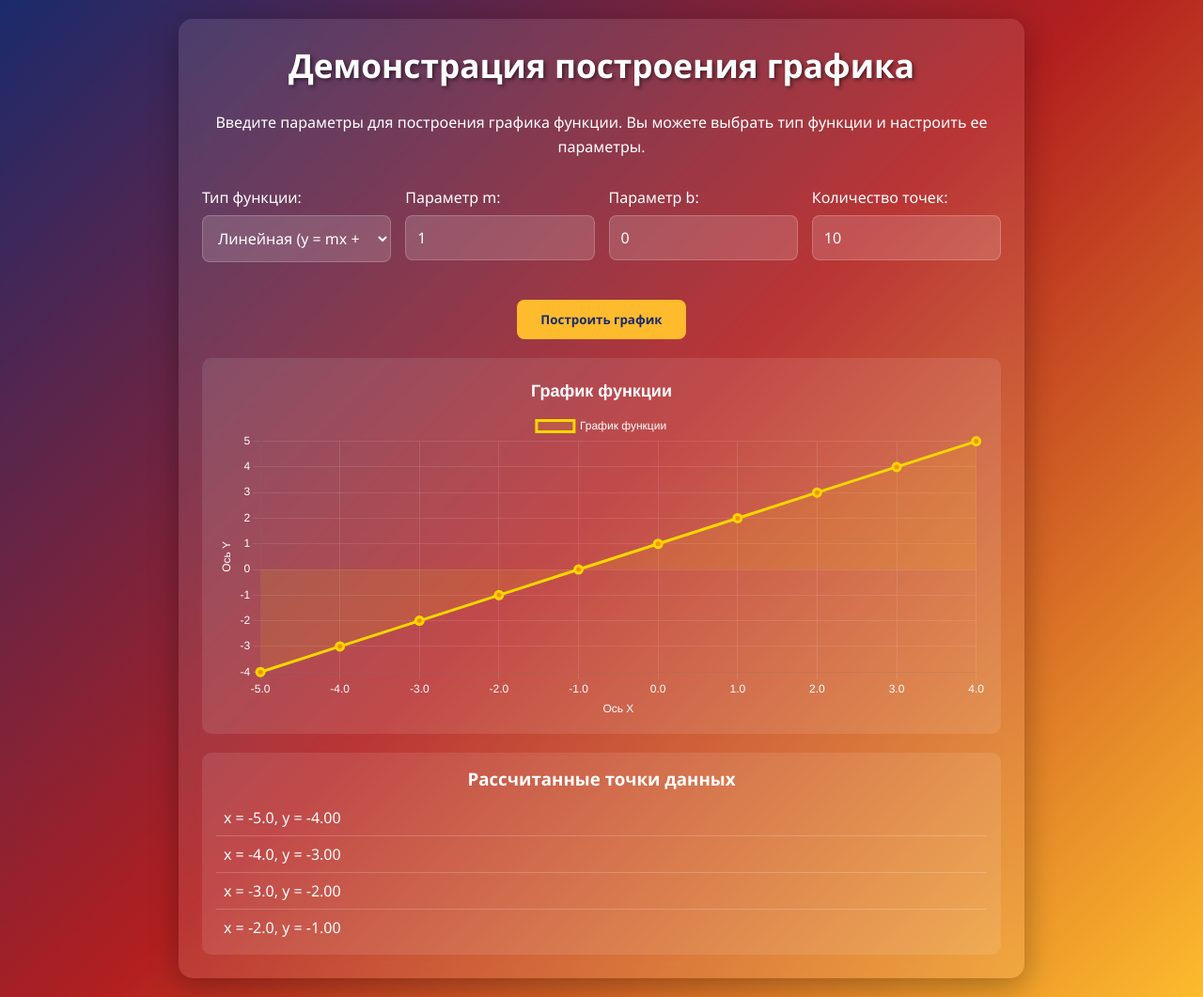
After one commit to Paradox60/flask-front-end, a Flask app: page /graph in a window 1280 px wide. The commit adds this page. Shown: the whole page at 94% size. Run offline with Flask 2, Linux system fonts and the light colour scheme.

Commit message:
New page graph.html added for main project.

```diff
--- a/flask_compendium/app.py
+++ b/flask_compendium/app.py
@@ -124,3 +124,7 @@ def drop_menu():
 @app.route("/calculator_label")
 def calculator_label():
     return render_template("CSS_temp/calculator_label.html")
+
+@app.route("/graph")
+def graph():
+    return render_template("CSS_temp/graph.html")
--- /dev/null
+++ b/flask_compendium/templates/CSS_temp/graph.html
@@ -0,0 +1,366 @@
+<!DOCTYPE html>
+<html lang="ru">
+<head>
+    <meta charset="UTF-8">
+    <meta name="viewport" content="width=device-width, initial-scale=1.0">
+    <title>Демонстрация графика</title>
+    <script src="https://cdn.jsdelivr.net/npm/chart.js"></script>
+    <style>
+        * {
+            box-sizing: border-box;
+            margin: 0;
+            padding: 0;
+            font-family: 'Segoe UI', Tahoma, Geneva, Verdana, sans-serif;
+        }
+
+        body {
+            background: linear-gradient(135deg, #1a2a6c, #b21f1f, #fdbb2d);
+            color: white;
+            padding: 20px;
+            min-height: 100vh;
+        }
+
+        .container {
+            max-width: 900px;
+            margin: 0 auto;
+            background: rgba(255, 255, 255, 0.1);
+            padding: 25px;
+            border-radius: 15px;
+            backdrop-filter: blur(10px);
+            box-shadow: 0 8px 32px rgba(0, 0, 0, 0.3);
+        }
+
+        h1 {
+            text-align: center;
+            margin-bottom: 25px;
+            font-size: 2.2rem;
+            text-shadow: 2px 2px 4px rgba(0, 0, 0, 0.5);
+        }
+
+        .description {
+            text-align: center;
+            margin-bottom: 30px;
+            line-height: 1.6;
+        }
+
+        .input-section {
+            display: flex;
+            flex-wrap: wrap;
+            gap: 15px;
+            margin-bottom: 30px;
+            justify-content: center;
+        }
+
+        .input-group {
+            flex: 1;
+            min-width: 200px;
+        }
+
+        label {
+            display: block;
+            margin-bottom: 8px;
+            font-weight: 500;
+        }
+
+        input, select {
+            width: 100%;
+            padding: 12px;
+            border: none;
+            border-radius: 8px;
+            background: rgba(255, 255, 255, 0.15);
+            color: white;
+            font-size: 16px;
+            border: 1px solid rgba(255, 255, 255, 0.2);
+        }
+
+        input::placeholder {
+            color: rgba(255, 255, 255, 0.7);
+        }
+
+        button {
+            padding: 12px 25px;
+            background: #fdbb2d;
+            color: #1a2a6c;
+            border: none;
+            border-radius: 8px;
+            font-weight: bold;
+            cursor: pointer;
+            transition: all 0.3s;
+            margin-top: 10px;
+        }
+
+        button:hover {
+            background: #ffa500;
+            transform: translateY(-2px);
+            box-shadow: 0 5px 15px rgba(0, 0, 0, 0.2);
+        }
+
+        .chart-container {
+            position: relative;
+            height: 400px;
+            margin-top: 20px;
+            background: rgba(255, 255, 255, 0.1);
+            border-radius: 10px;
+            padding: 15px;
+        }
+
+        .data-points {
+            margin-top: 20px;
+            padding: 15px;
+            background: rgba(255, 255, 255, 0.1);
+            border-radius: 10px;
+        }
+
+        .data-points h3 {
+            margin-bottom: 10px;
+            text-align: center;
+        }
+
+        #pointsList {
+            list-style-type: none;
+            max-height: 150px;
+            overflow-y: auto;
+        }
+
+        #pointsList li {
+            padding: 8px;
+            border-bottom: 1px solid rgba(255, 255, 255, 0.2);
+        }
+
+        @media (max-width: 600px) {
+            .input-group {
+                min-width: 100%;
+            }
+        }
+    </style>
+</head>
+<body>
+    <div class="container">
+        <h1>Демонстрация построения графика</h1>
+
+        <p class="description">
+            Введите параметры для построения графика функции. Вы можете выбрать тип функции и настроить ее параметры.
+        </p>
+
+        <div class="input-section">
+            <div class="input-group">
+                <label for="functionType">Тип функции:</label>
+                <select id="functionType">
+                    <option value="linear">Линейная (y = mx + b)</option>
+                    <option value="quadratic">Квадратичная (y = ax² + bx + c)</option>
+                    <option value="sin">Синусоида (y = a·sin(bx))</option>
+                    <option value="cos">Косинусоида (y = a·cos(bx))</option>
+                </select>
+            </div>
+
+            <div class="input-group">
+                <label for="paramA">Параметр a:</label>
+                <input type="number" id="paramA" value="1" step="0.1">
+            </div>
+
+            <div class="input-group">
+                <label for="paramB">Параметр b:</label>
+                <input type="number" id="paramB" value="1" step="0.1">
+            </div>
+
+            <div class="input-group">
+                <label for="paramC">Параметр c:</label>
+                <input type="number" id="paramC" value="0" step="0.1">
+            </div>
+
+            <div class="input-group">
+                <label for="pointCount">Количество точек:</label>
+                <input type="number" id="pointCount" value="10" min="5" max="100">
+            </div>
+        </div>
+
+        <div style="text-align: center;">
+            <button id="generateBtn">Построить график</button>
+        </div>
+
+        <div class="chart-container">
+            <canvas id="myChart"></canvas>
+        </div>
+
+        <div class="data-points">
+            <h3>Рассчитанные точки данных</h3>
+            <ul id="pointsList"></ul>
+        </div>
+    </div>
+
+    <script>
+        // Получаем элементы DOM
+        const functionType = document.getElementById('functionType');
+        const paramA = document.getElementById('paramA');
+        const paramB = document.getElementById('paramB');
+        const paramC = document.getElementById('paramC');
+        const pointCount = document.getElementById('pointCount');
+        const generateBtn = document.getElementById('generateBtn');
+        const pointsList = document.getElementById('pointsList');
+
+        let myChart; // Переменная для хранения графика
+
+        // Функция для расчета значений в зависимости от выбранного типа
+        function calculateFunction(x, type, a, b, c) {
+            switch(type) {
+                case 'linear':
+                    return a * x + b;
+                case 'quadratic':
+                    return a * x * x + b * x + c;
+                case 'sin':
+                    return a * Math.sin(b * x);
+                case 'cos':
+                    return a * Math.cos(b * x);
+                default:
+                    return 0;
+            }
+        }
+
+        // Функция для генерации данных
+        function generateData() {
+            const type = functionType.value;
+            const a = parseFloat(paramA.value);
+            const b = parseFloat(paramB.value);
+            const c = parseFloat(paramC.value);
+            const count = parseInt(pointCount.value);
+
+            const labels = [];
+            const data = [];
+
+            // Очищаем список точек
+            pointsList.innerHTML = '';
+
+            // Генерируем точки данных
+            for (let i = 0; i < count; i++) {
+                const x = i - count/2; // Центрируем вокруг нуля
+                const y = calculateFunction(x, type, a, b, c);
+
+                labels.push(x.toFixed(1));
+                data.push(y);
+
+                // Добавляем точку в список
+                const li = document.createElement('li');
+                li.textContent = `x = ${x.toFixed(1)}, y = ${y.toFixed(2)}`;
+                pointsList.appendChild(li);
+            }
+
+            return { labels, data };
+        }
+
+        // Функция для создания/обновления графика
+        function updateChart() {
+            const { labels, data } = generateData();
+
+            const ctx = document.getElementById('myChart').getContext('2d');
+
+            // Если график уже существует, уничтожаем его
+            if (myChart) {
+                myChart.destroy();
+            }
+
+            // Создаем новый график
+            myChart = new Chart(ctx, {
+                type: 'line',
+                data: {
+                    labels: labels,
+                    datasets: [{
+                        label: 'График функции',
+                        data: data,
+                        borderColor: 'rgba(255, 215, 0, 1)',
+                        backgroundColor: 'rgba(255, 215, 0, 0.1)',
+                        borderWidth: 3,
+                        pointBackgroundColor: 'rgba(255, 140, 0, 1)',
+                        pointRadius: 4,
+                        fill: true
+                    }]
+                },
+                options: {
+                    responsive: true,
+                    maintainAspectRatio: false,
+                    plugins: {
+                        title: {
+                            display: true,
+                            text: 'График функции',
+                            color: 'white',
+                            font: {
+                                size: 18
+                            }
+                        },
+                        legend: {
+                            labels: {
+                                color: 'white'
+                            }
+                        }
+                    },
+                    scales: {
+                        x: {
+                            title: {
+                                display: true,
+                                text: 'Ось X',
+                                color: 'white'
+                            },
+                            ticks: {
+                                color: 'white'
+                            },
+                            grid: {
+                                color: 'rgba(255, 255, 255, 0.1)'
+                            }
+                        },
+                        y: {
+                            title: {
+                                display: true,
+                                text: 'Ось Y',
+                                color: 'white'
+                            },
+                            ticks: {
+                                color: 'white'
+                            },
+                            grid: {
+                                color: 'rgba(255, 255, 255, 0.1)'
+                            }
+                        }
+                    }
+                }
+            });
+        }
+
+        // Обработчик события для кнопки
+        generateBtn.addEventListener('click', updateChart);
+
+        // Строим график при загрузке страницы
+        document.addEventListener('DOMContentLoaded', updateChart);
+
+        // Обновляем параметры в зависимости от выбранной функции
+        functionType.addEventListener('change', function() {
+            const type = this.value;
+
+            // Показываем/скрываем параметры в зависимости от типа функции
+            if (type === 'linear') {
+                paramA.previousElementSibling.textContent = 'Параметр m:';
+                paramA.value = 1;
+                paramB.previousElementSibling.textContent = 'Параметр b:';
+                paramB.value = 0;
+                paramC.closest('.input-group').style.display = 'none';
+            } else if (type === 'quadratic') {
+                paramA.previousElementSibling.textContent = 'Параметр a:';
+                paramA.value = 1;
+                paramB.previousElementSibling.textContent = 'Параметр b:';
+                paramB.value = 0;
+                paramC.closest('.input-group').style.display = 'flex';
+                paramC.value = 0;
+            } else if (type === 'sin' || type === 'cos') {
+                paramA.previousElementSibling.textContent = 'Амплитуда a:';
+                paramA.value = 1;
+                paramB.previousElementSibling.textContent = 'Частота b:';
+                paramB.value = 1;
+                paramC.closest('.input-group').style.display = 'none';
+            }
+        });
+
+        // Инициализация при загрузке
+        document.addEventListener('DOMContentLoaded', function() {
+            functionType.dispatchEvent(new Event('change'));
+        });
+    </script>
+</body>
+</html>
--- a/flask_compendium/templates/CSS_temp/index.html
+++ b/flask_compendium/templates/CSS_temp/index.html
@@ -54,7 +54,8 @@
                 <li><a href="{{ url_for('empty_page') }}"> Страница в разработке(10)</a></li>
                 <li><a href="{{ url_for('cutting_parameters') }}">Режимы резания(11)</a></li>
                 <li><a href="{{ url_for('drop_menu') }}">drop_menu(11)</a></li>
-                <li><a href="{{ url_for('calculator_label') }}">Script калькулятора(12)</a></li>
+                <li><a href="{{ url_for('calculator_label')F }}">Script калькулятора(12)</a></li>
+                <li><a href="{{ url_for('graph') }}">Демонстрация построения графика(13)</a></li>
 
             </ul>
         </nav>
```
